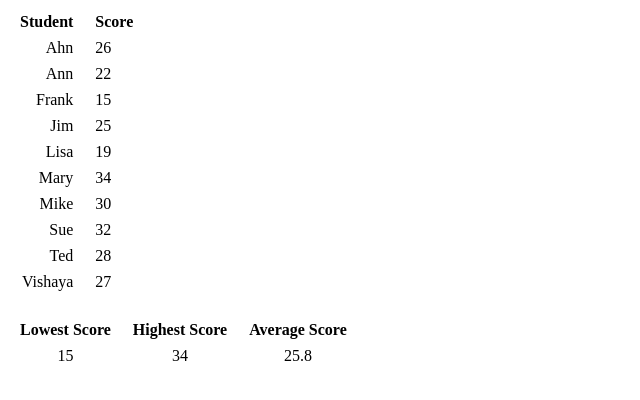
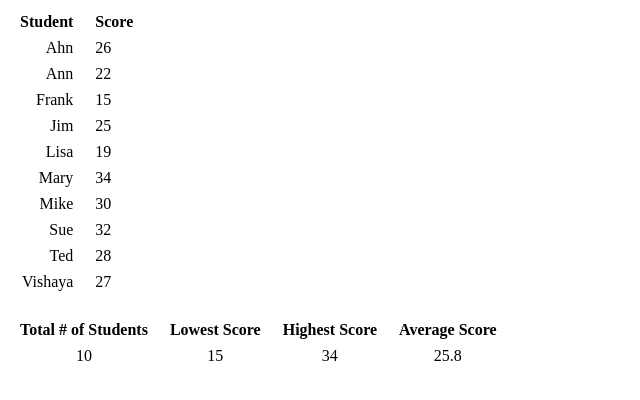
Before and after one commit to askootsky/it121, a plain HTML site: page week 3/grades.html in a window 1280 px wide. Shown: the whole page, without its empty margins (0-640 px from the left). Drawn offline with Linux system fonts and the light colour scheme.

Commit message:
Added total student count

```diff
--- a/week 3/grades.html
+++ b/week 3/grades.html
@@ -66,11 +66,13 @@
     </table>
     <table style="padding-top: 20px;">
         <tr>
+            <th style="text-align: center;">Total # of Students</th>
             <th style="text-align: center;">Lowest Score</th>
             <th style="text-align: center;">Highest Score</th>
             <th style="text-align: center;">Average Score</th>
         </tr>
         <tr>
+            <td id="totalStudents" style="text-align: center;"></td>
             <td id="lowest" style="text-align: center;"></td>
             <td id="highest" style="text-align: center;"></td>
             <td id="average" style="text-align: center;"></td>
@@ -99,6 +101,7 @@
         document.getElementById('student9').innerHTML = students[9];
         document.getElementById('score9').innerHTML = scores[9];
 
+        document.getElementById('totalStudents').innerHTML = totalStudents;
         document.getElementById('lowest').innerHTML = lowest;
         document.getElementById('highest').innerHTML = highest;
         document.getElementById('average').innerHTML = average;
--- a/week 3/grades.js
+++ b/week 3/grades.js
@@ -31,10 +31,12 @@
         students[i] = students[i].charAt(0).toUpperCase() + students[i].slice(1);
     }
 
-    //Next we want to determine highest, lowest, and average scores
+    //Next we want to determine highest, lowest, and average scores,
+    //as well as count the number of students.
     lowest = parseInt(scores[0]);
     highest = parseInt(scores[0]);
     average = 0;
+    totalStudents = students.length;
 
     for (let i = 1; i < scores.length; i++)
     {
```
